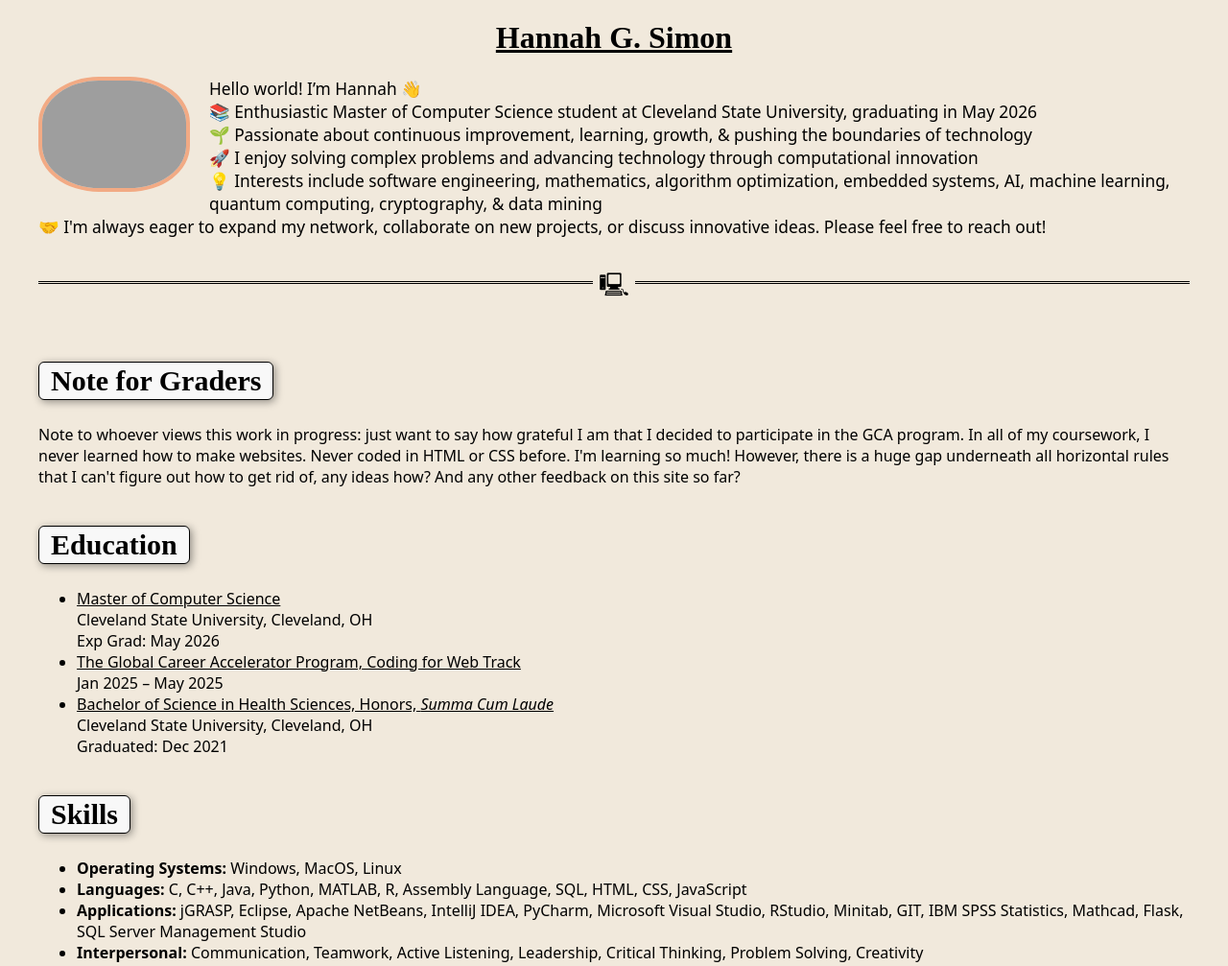
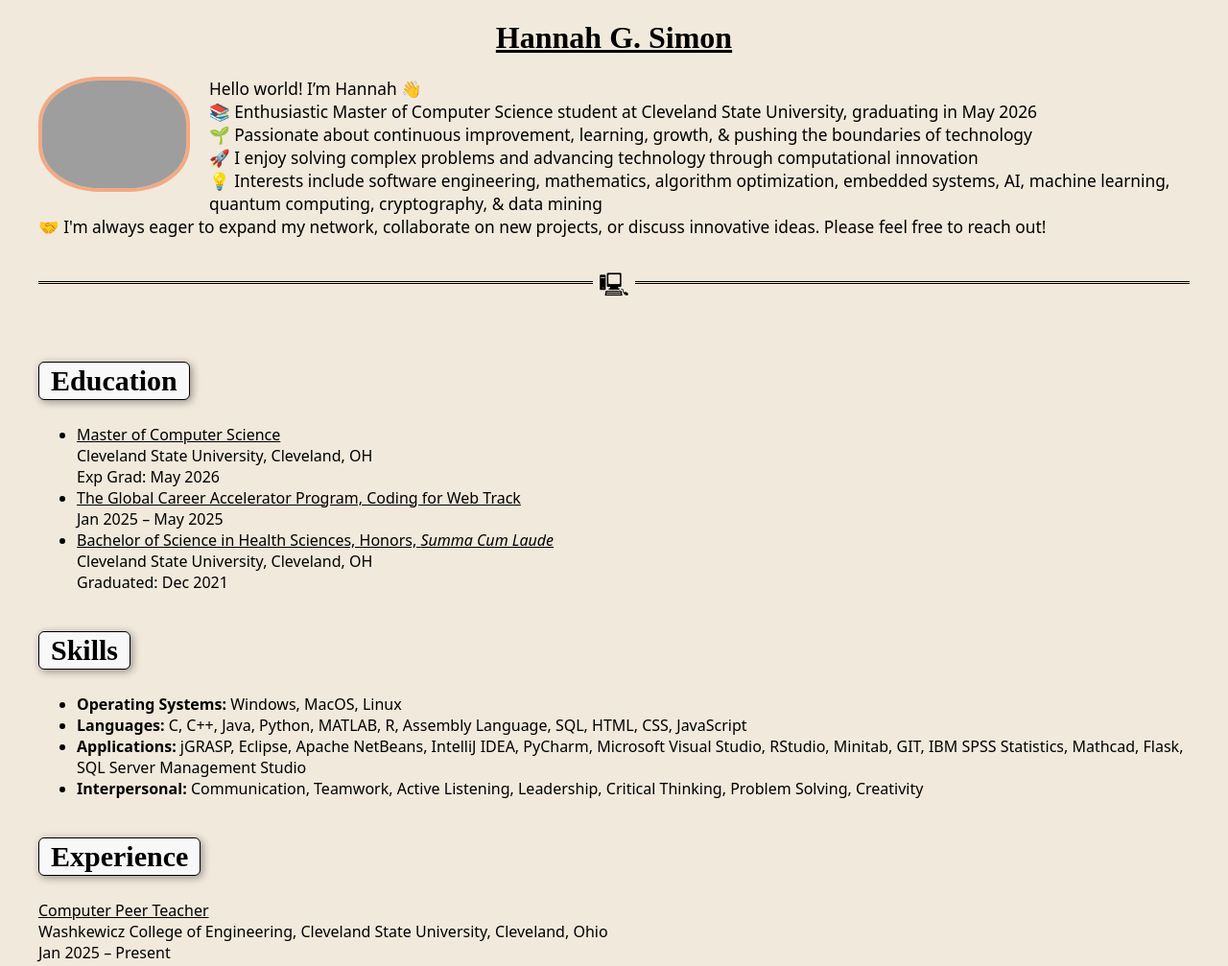
Before and after one commit to hannahgsimon/hannahgsimon.github.io, a website: page index.html in a window 1280 px wide. Shown: the top 1007 px of the page at 96% size. Drawn offline with Linux system fonts and the light colour scheme; grey boxes are pictures that could not be loaded.

Commit message:
Update index.html

```diff
--- a/index.html
+++ b/index.html
@@ -23,12 +23,6 @@
     </main>
 
     <hr />
-
-    <h2>Note for Graders</h2>
-    <p> Note to whoever views this work in progress: just want to say how grateful I am that I decided to participate in the
-      GCA program. In all of my coursework, I never learned how to make websites. Never coded in HTML or CSS before. I'm learning so much!
-    However, there is a huge gap underneath all horizontal rules that I can't figure out how to get rid of, any ideas how?
-    And any other feedback on this site so far?</p>
 
     <h2>Education</h2>
     <ul>
@@ -249,7 +243,7 @@
     <hr />
 
     <footer>
-      <small>&copy; Hannah G. Simon 2025
+      <small>&copy; Hannah G. Simon 2026
     </footer>
 
   </body>
```
